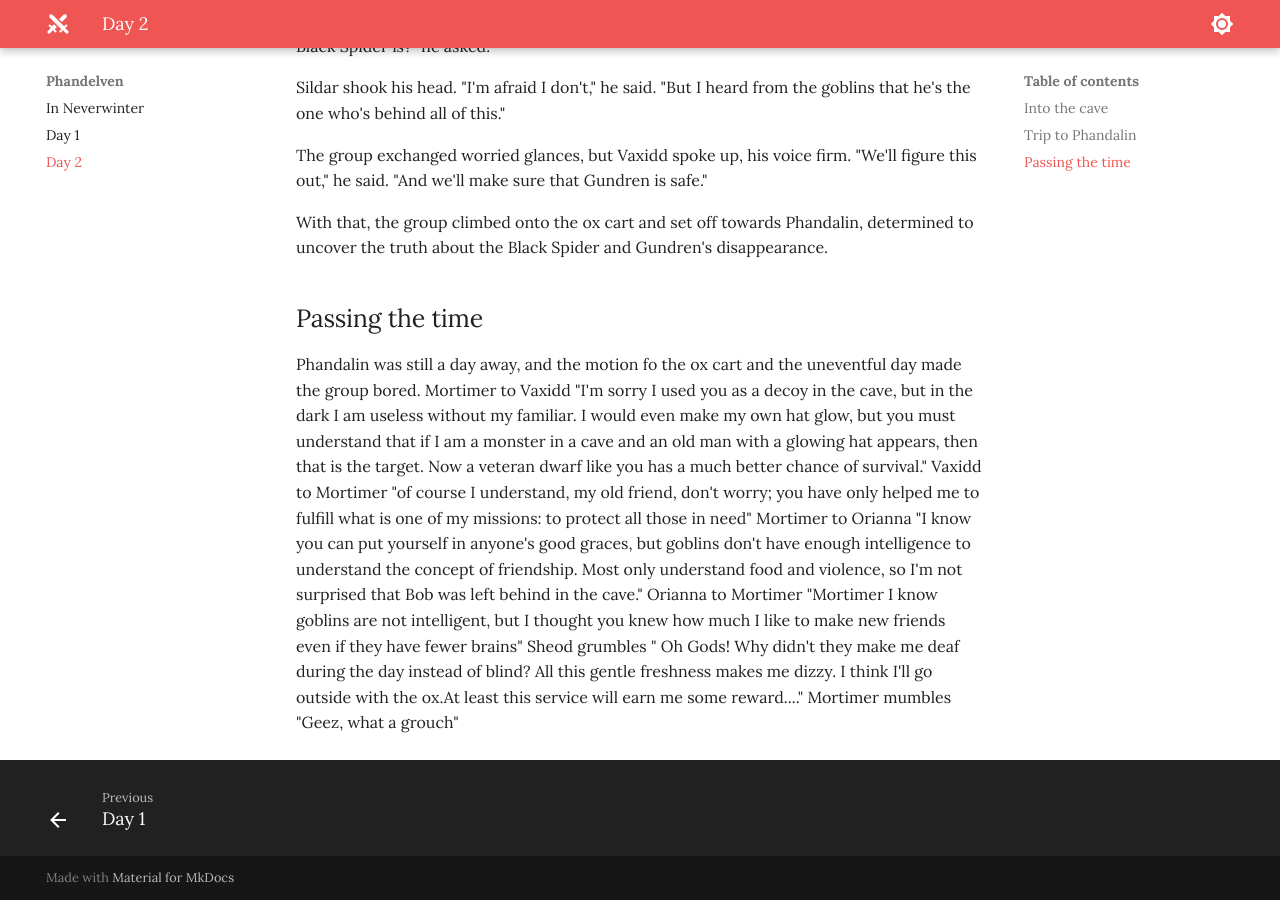
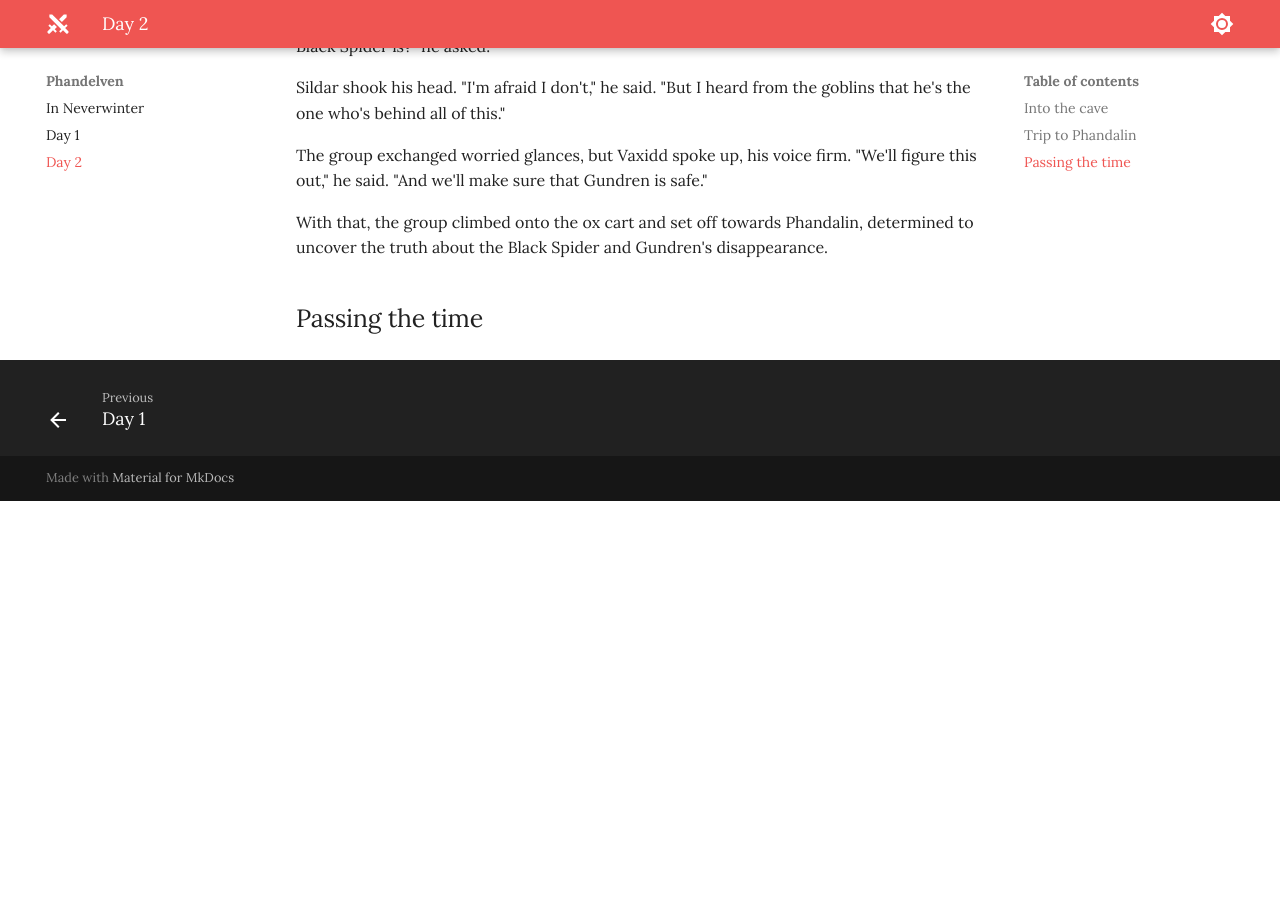
Before and after one commit to jonasmcferreira/adventures, an MkDocs documentation site: the page built from docs/phandelven/02.md, in a window 1280 px wide and 900 px high, scrolled down 6047 px. Built offline with MkDocs 1.6.1 and Material for MkDocs 9.7.7, drawn with Linux system fonts in a browser that asks for light colours; after the commit the page ends 6548 px from its top, so only the background shows below that.

Commit message:
modified docs/phandelven/02.md

```diff
--- a/docs/phandelven/02.md
+++ b/docs/phandelven/02.md
@@ -147,11 +147,3 @@ The group exchanged worried glances, but Vaxidd spoke up, his voice firm. "We'll
 With that, the group climbed onto the ox cart and set off towards Phandalin, determined to uncover the truth about the Black Spider and Gundren's disappearance.
 
 ## Passing the time
-
-Phandalin was still a day away, and the motion fo the ox cart and the uneventful day made the group bored.
-Mortimer to Vaxidd "I'm sorry I used you as a decoy in the cave, but in the dark I am useless without my familiar. I would even make my own hat glow, but you must understand that if I am a monster in a cave and an old man with a glowing hat appears, then that is the target. Now a veteran dwarf like you has a much better chance of survival."
-Vaxidd to Mortimer "of course I understand, my old friend, don't worry; you have only helped me to fulfill what is one of my missions: to protect all those in need"
-Mortimer to Orianna "I know you can put yourself in anyone's good graces, but goblins don't have enough intelligence to understand the concept of friendship. Most only understand food and violence, so I'm not surprised that Bob was left behind in the cave."
-Orianna to Mortimer "Mortimer I know goblins are not intelligent, but I thought you knew how much I like to make new friends even if they have fewer brains"
-Sheod grumbles " Oh Gods! Why didn't they make me deaf during the day instead of blind? All this gentle freshness makes me dizzy. I think I'll go outside with the ox.At least this service will earn me some reward...."
-Mortimer mumbles "Geez, what a grouch"
```
